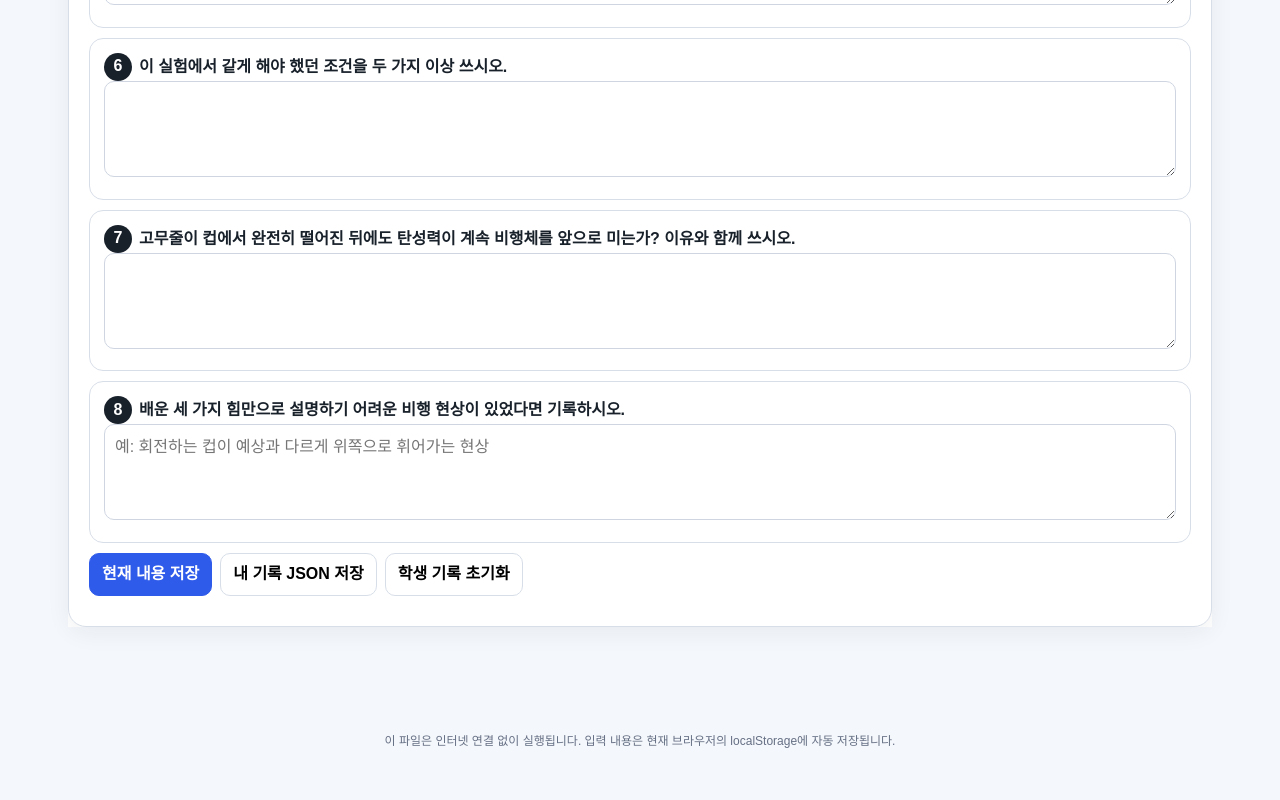
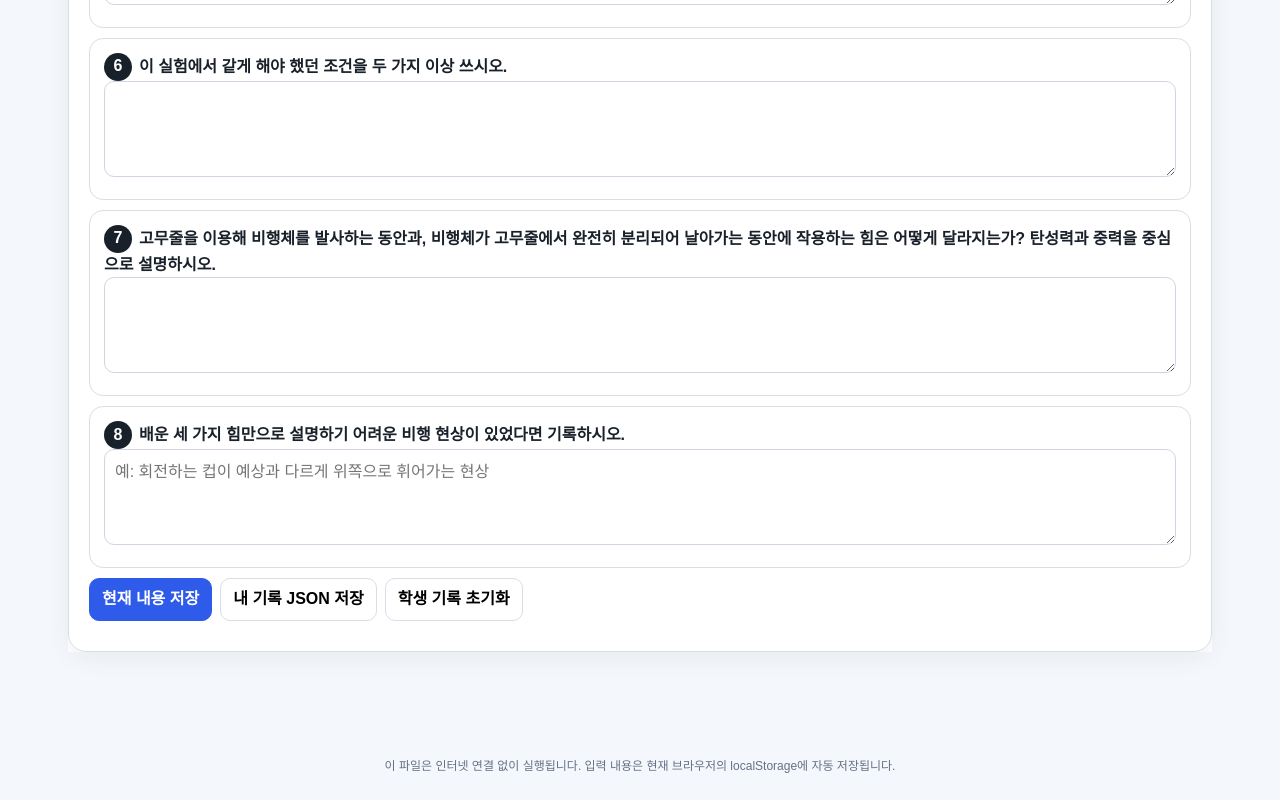
Before and after one commit to songnae-master/PaperCupAirCraft, a website: page index.html in a window 1280 px wide. Shown: the part 3242-4042 px from the top of the page. Before the commit the page ends 4018 px from the top, so only its background shows below. Drawn offline with Linux system fonts and the light colour scheme.

Commit message:
Update question 7 in index.html for clarity

```diff
--- a/index.html
+++ b/index.html
@@ -353,7 +353,7 @@ hr{border:0;border-top:1px solid var(--line);margin:18px 0}
         <textarea id="answer6" class="save"></textarea>
       </div>
       <div class="question">
-        <span class="qnum">7</span><label>고무줄이 컵에서 완전히 떨어진 뒤에도 탄성력이 계속 비행체를 앞으로 미는가? 이유와 함께 쓰시오.</label>
+        <span class="qnum">7</span><label>고무줄을 이용해 비행체를 발사하는 동안과, 비행체가 고무줄에서 완전히 분리되어 날아가는 동안에 작용하는 힘은 어떻게 달라지는가? 탄성력과 중력을 중심으로 설명하시오.</label>
         <textarea id="answer7" class="save"></textarea>
       </div>
       <div class="question">
```
